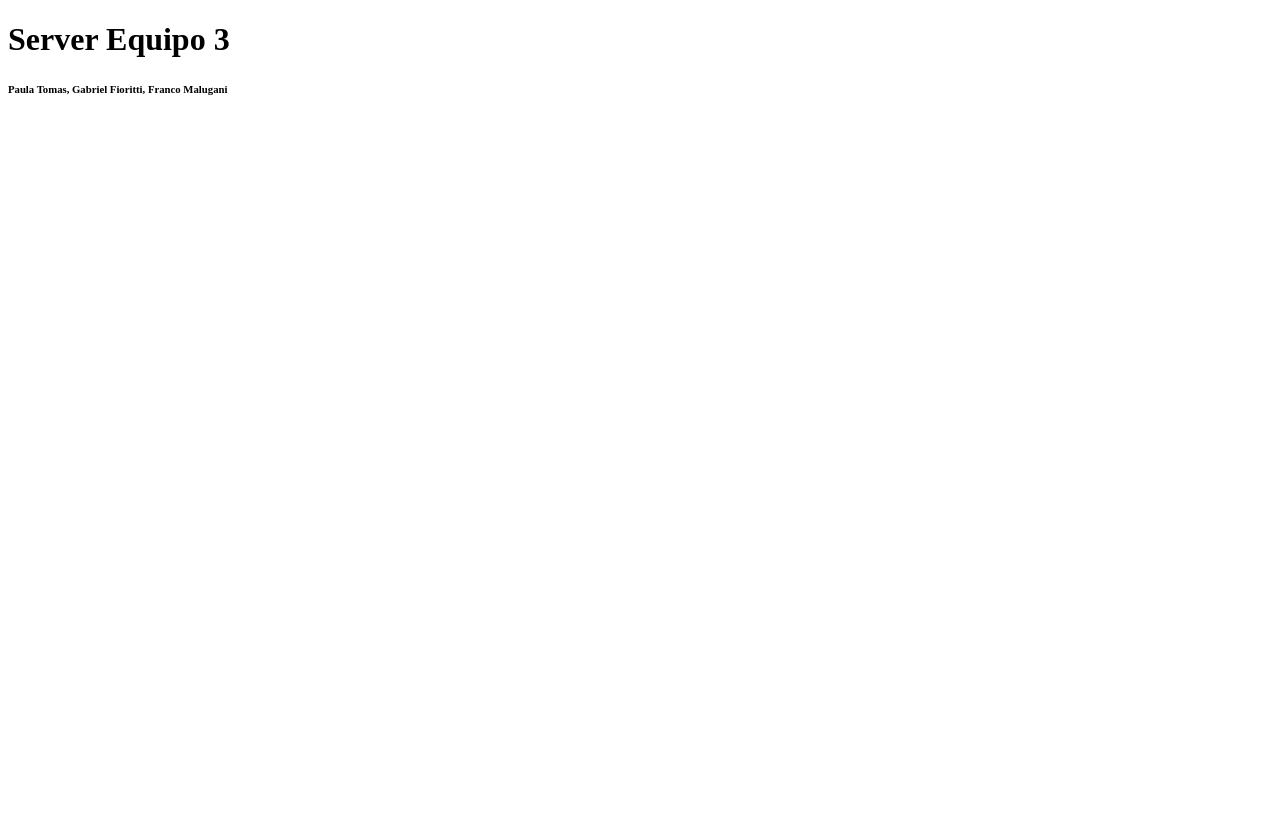
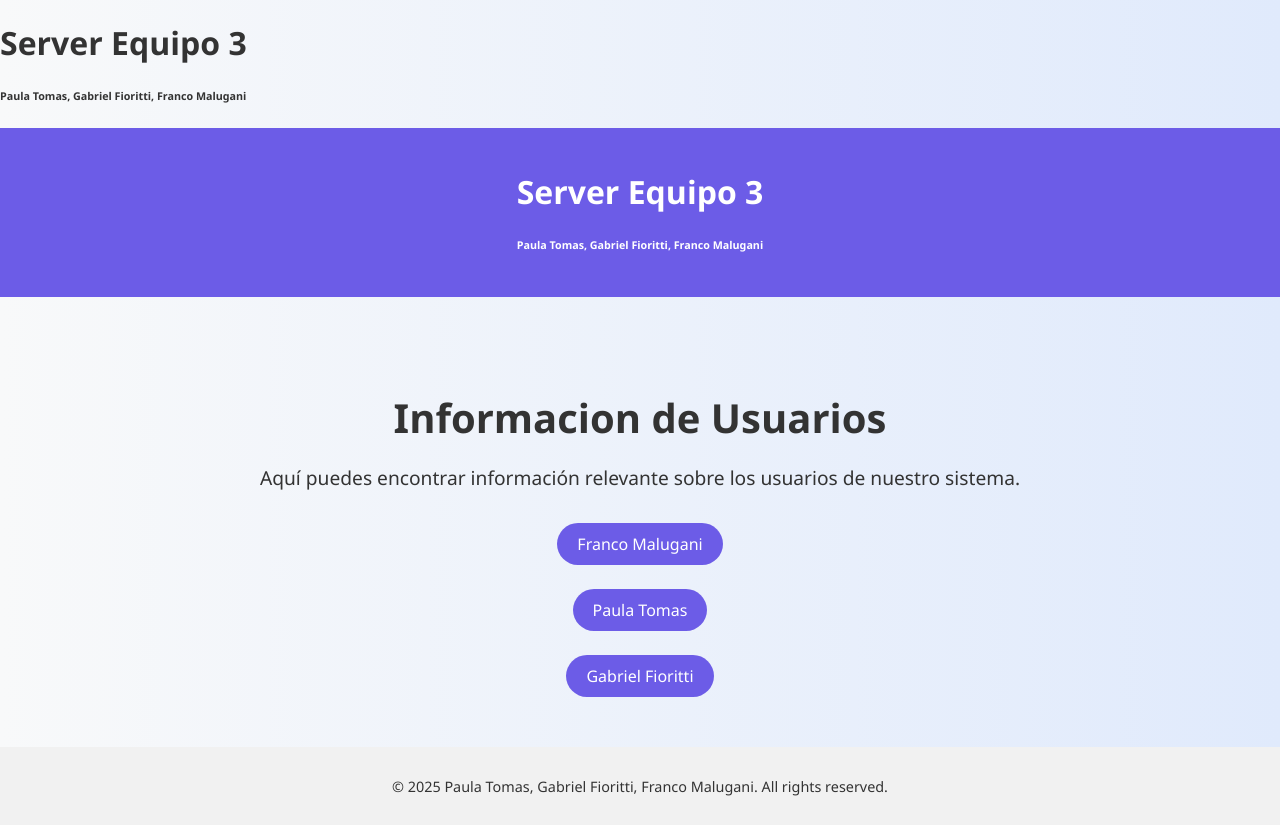
Before and after one commit to GabrielFioritti-53/1er_entrega_html, a plain HTML site: page index.html in a window 1280 px wide. Before the commit the page ends 800 px from the top, so only its background shows below. Drawn offline with Linux system fonts and the light colour scheme.

Commit message:
ya hice lo mio

```diff
--- a/index.html
+++ b/index.html
@@ -3,9 +3,32 @@
   <head>
     <meta charset="UTF-8" />
     <meta name="viewport" content="width=device-width, initial-scale=1.0" />
+    <link href="styles.css" rel="stylesheet" />
     <title>Document</title>
   </head>
   <h1>Server Equipo 3</h1>
   <h6>Paula Tomas, Gabriel Fioritti, Franco Malugani</h6>
-  <body></body>
+  <body>
+  <header>
+    <h1>Server Equipo 3</h1>
+    <h6>Paula Tomas, Gabriel Fioritti, Franco Malugani</h6>
+  </header>
+
+  <main>
+    <section class="hero">
+      <h2>Informacion de Usuarios</h2>
+      <p>Aquí puedes encontrar información relevante sobre los usuarios de nuestro sistema.</p>
+      <br />
+      <a href="./sopas_webp/index.html" class="btn">Franco Malugani</a>
+      <br><br><br>
+      <a href="#" class="btn">Paula Tomas</a>
+      <br><br><br>
+      <a href="#" class="btn">Gabriel Fioritti</a>
+    </section>
+  </main>
+
+  <footer>
+    <p>&copy; 2025 Paula Tomas, Gabriel Fioritti, Franco Malugani. All rights reserved.</p>
+  </footer>
+</body>
 </html>
--- /dev/null
+++ b/styles.css
@@ -0,0 +1,62 @@
+body {
+  margin: 0;
+  font-family: 'Segoe UI', sans-serif;
+  background: linear-gradient(to right, #f8f9fa, #e0eafc);
+  color: #333;
+}
+
+header {
+  background-color: #6c5ce7;
+  color: white;
+  padding: 20px;
+  text-align: center;
+}
+
+nav ul {
+  list-style: none;
+  padding: 0;
+  display: flex;
+  justify-content: center;
+  gap: 20px;
+}
+
+nav a {
+  color: white;
+  text-decoration: none;
+  font-weight: bold;
+}
+
+.hero {
+  text-align: center;
+  padding: 60px 20px;
+}
+
+.hero h2 {
+  font-size: 2.5em;
+  margin-bottom: 10px;
+}
+
+.hero p {
+  font-size: 1.2em;
+  margin-bottom: 20px;
+}
+
+.btn {
+  background-color: #6c5ce7;
+  color: white;
+  padding: 10px 20px;
+  text-decoration: none;
+  border-radius: 25px;
+  transition: background-color 0.3s ease;
+}
+
+.btn:hover {
+  background-color: #5a4bcf;
+}
+
+footer {
+  background-color: #f1f1f1;
+  text-align: center;
+  padding: 15px;
+  font-size: 0.9em;
+}
```
Also changed, not shown: stles.css (deleted).
